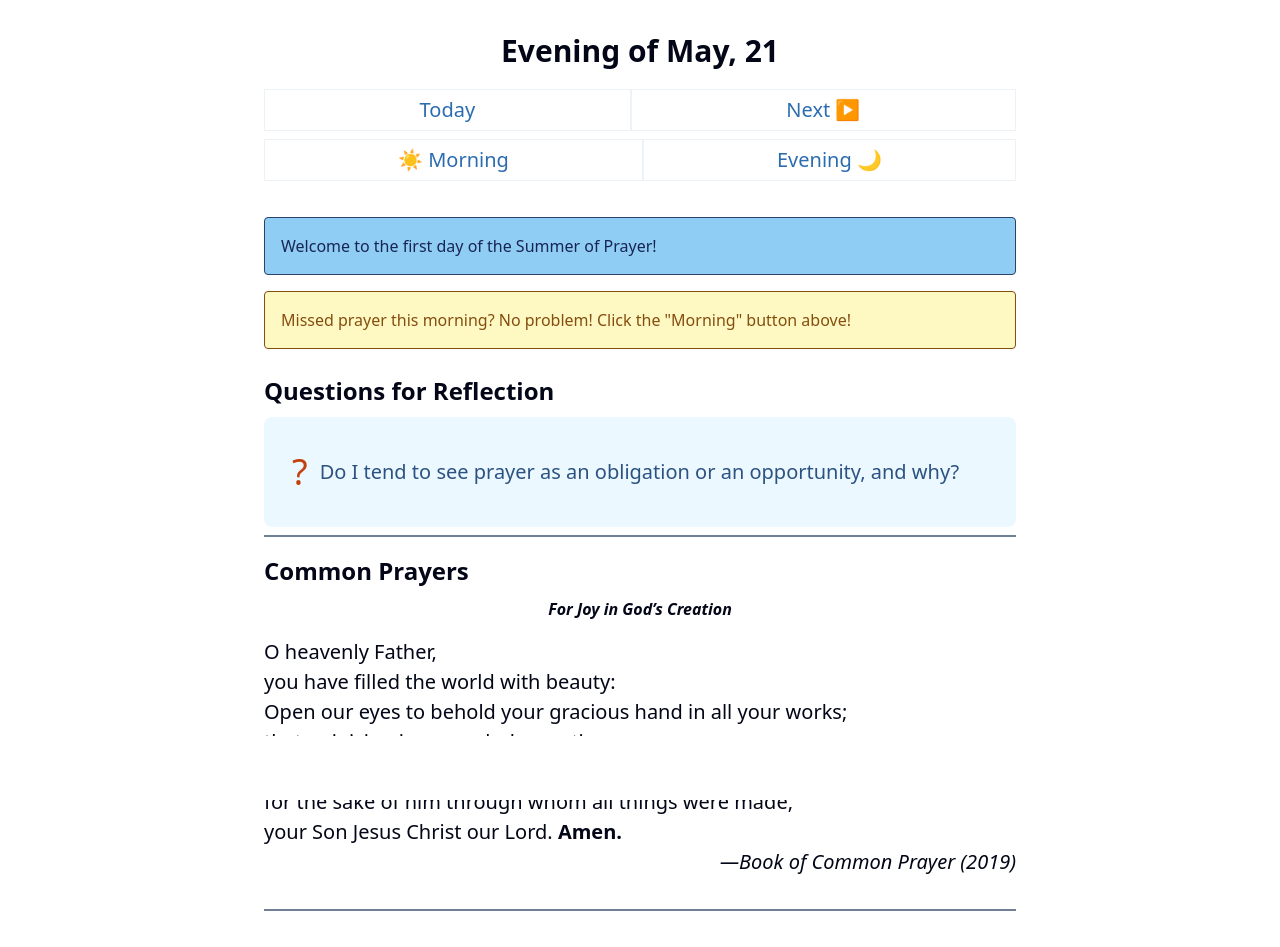
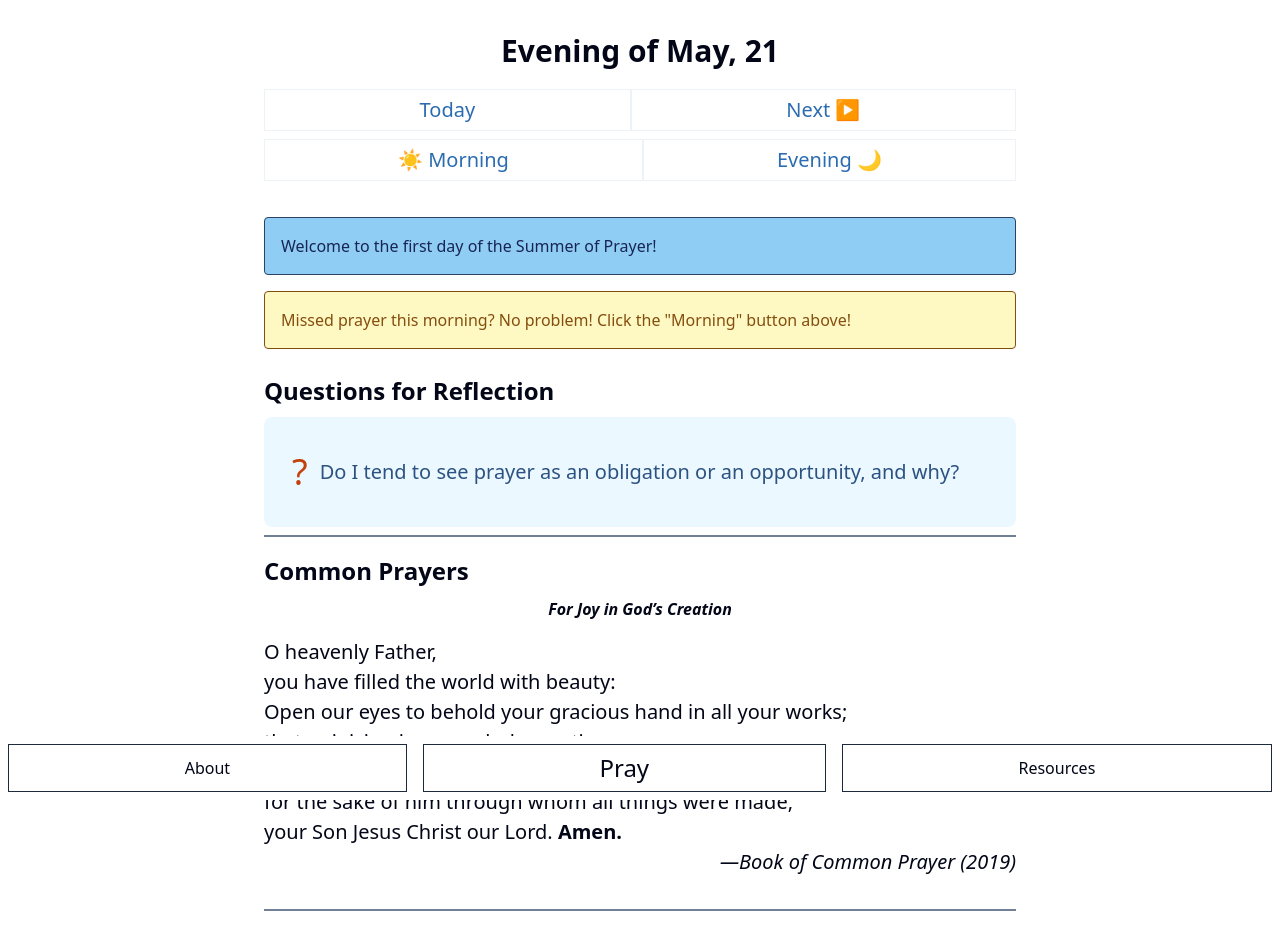
Before and after one commit to PetulantPenguin/swprays, a Next.js app: page /prayer/5/21/evening in a window 1280 px wide. Built offline with nearby package versions, Linux system fonts and the light colour scheme.

Commit message:
light mode bottom menu

```diff
--- a/src/components/Layout.tsx
+++ b/src/components/Layout.tsx
@@ -7,19 +7,19 @@ export default function Layout(props: PropsWithChildren) {
       {props.children}
       <div className="fixed bottom-0 flex h-16 w-full gap-4 bg-white p-2 text-slate-950 dark:bg-slate-800 dark:text-white">
         <Link
-          className="flex grow items-center justify-center border border-white text-white"
+          className="flex grow items-center justify-center border border-slate-800 bg-white text-slate-950 dark:border-white dark:bg-slate-800 dark:text-white"
           href="/about"
         >
           About
         </Link>
         <Link
-          className="flex grow items-center justify-center border border-white text-2xl text-white"
+          className="flex grow items-center justify-center border border-slate-800 bg-white text-2xl text-slate-950 dark:border-white dark:bg-slate-800 dark:text-white"
           href="/"
         >
           Pray
         </Link>
         <Link
-          className="flex grow items-center justify-center border border-white text-white"
+          className="flex grow items-center justify-center border border-slate-800 bg-white text-slate-950 dark:border-white dark:bg-slate-800 dark:text-white"
           href="/resources"
         >
           Resources
```
